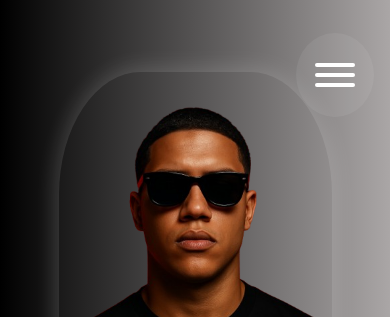
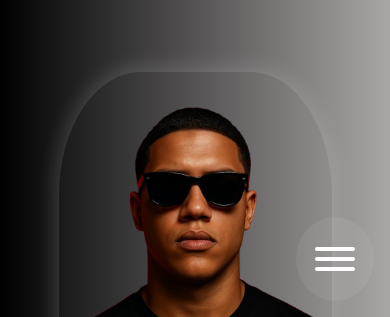
Before and after one commit to Dextron03/Portafolios, a plain HTML site: page index.html in a window 390 px wide. Shown: the part 527-844 px from the top of the page. Drawn offline with nearby package versions, Linux system fonts and the light colour scheme; a web font is replaced by a local one.

Commit message:
El icono para abrir el menu esta fijado en la esquina inferior derecha de la pantalla

```diff
--- a/assets/css/style.css
+++ b/assets/css/style.css
@@ -701,14 +701,18 @@ ul li .nav-link {
 
   .panel-btn, .hamburger {
       position: fixed;
-    top: 1rem;
+      z-index: 20;
+      bottom: 1rem;
       right: 1rem;
-    z-index: 20;
-    border: none;
-    border-radius: 50%;
       width: 50px;
       height: 50px;
+      border-radius: 50%;
+      border: none;
       cursor: pointer;
+      background: rgba(255, 255, 255, 0.068);
+      display: flex;
+      justify-content: center;
+      align-items: center;
    }
 
 
@@ -737,8 +741,6 @@ ul li .nav-link {
     display: flex;
     justify-content: center;
     align-items: center;
-    top: 35rem;
-    right: 1rem;
   }
 
     .hamburger .hamburger-inner,
```
Lines whose indentation alone changed are shown as unchanged.
